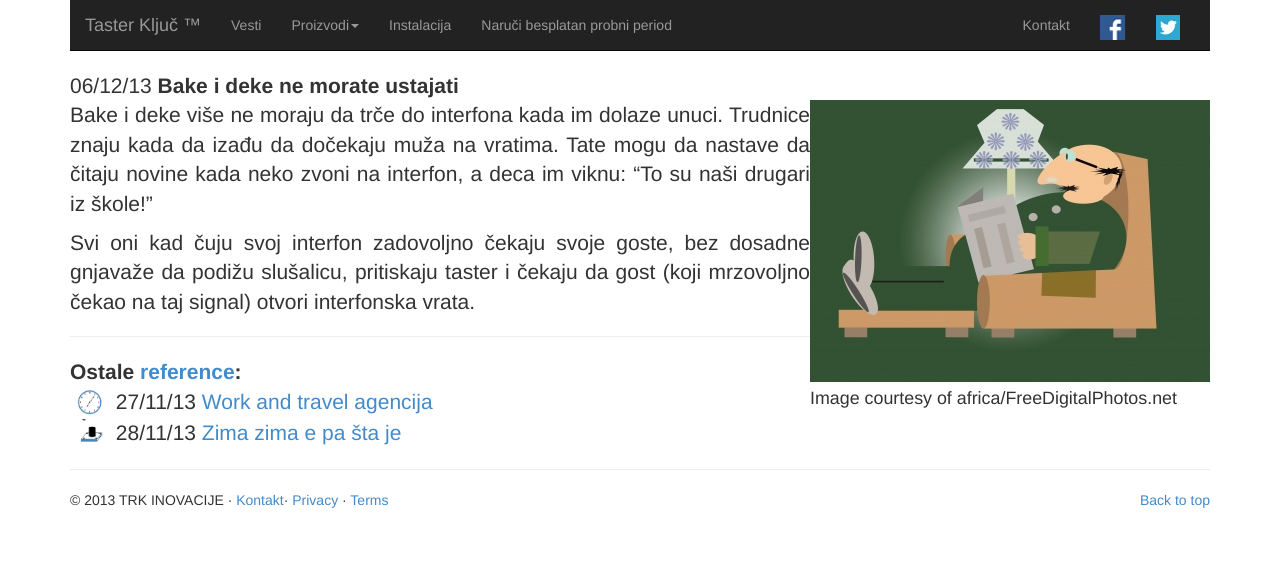
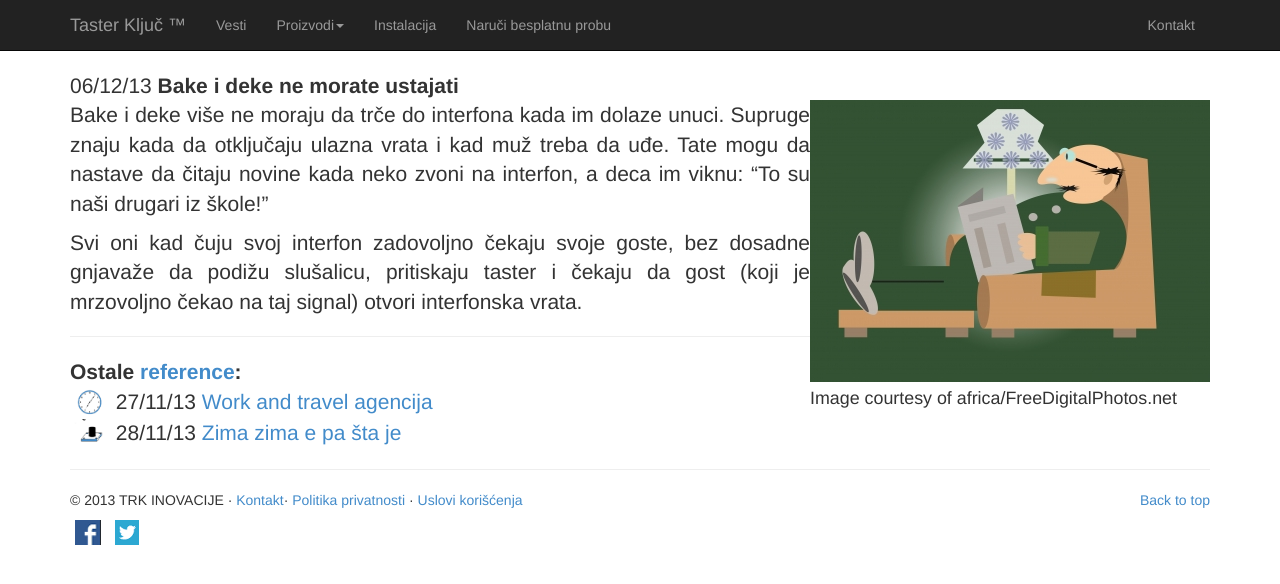
Before and after one commit to trkinovacije/tasterkljuc, a Jekyll site: the page built from _posts/2013-12-06-Bake-i-deke-ne-morate-ustajati.md, in a window 1280 px wide. Shown: the top 584 px of the page. Built offline with Jekyll 4.4.1, drawn with Linux system fonts in a browser that asks for light colours; Markdown is read by kramdown in place of the engine named in the settings.

Commit message:
remove facebok from top menu

```diff
--- a/_layouts/default.html
+++ b/_layouts/default.html
@@ -30,10 +30,7 @@
 <!-- NAVBAR
 ================================================== -->
   <body>
-    <div class="navbar-wrapper">
-      <div class="container">
-
-        <div class="navbar navbar-inverse navbar-static-top">
+        <header class="navbar navbar-inverse navbar-static-top">
           <div class="container">
             <div class="navbar-header">
               <button type="button" class="navbar-toggle" data-toggle="collapse" data-target=".navbar-collapse">
@@ -44,7 +41,7 @@
 	      <a class="navbar-brand" href="{{ site.url }}">{{ site.name }}</a>
             </div>
 
-            <div class="navbar-collapse collapse">
+            <nav class="navbar-collapse collapse">
               <ul class="nav navbar-nav">
                 <li><a href="/vesti">Vesti</a></li>
                 <li class="dropdown">
@@ -56,20 +53,15 @@
                   </ul>
                 </li>
 		<li><a href="/naruci/uputstvo-za-instalaciju">Instalacija</a></li>
-		<li><a href="/naruci">Naruči besplatan probni period</a></li>
+		<li><a class="" href="/naruci">Naruči besplatnu probu</a></li>
               </ul>
 
 	      <ul class="nav navbar-nav navbar-right">
                  <li><a href="/kontakt">Kontakt</a></li>
-		 <li> <a href="https://www.facebook.com/pages/Taster-Kljuc/1401921823386100"><img style="float:right" src="/assets/ico/fb.png" alt="facebook"></a></li>
-		 <li> <a href="https://twitter.com/tasterkljuc"><img style="float:right" src="/assets/ico/tw.png" alt="twitter"></a></li>
 	      </ul>
-            </div>
+            </nav>
           </div>
-        </div>
-
-      </div>
-    </div>
+        </header>
 
     <div class="container marketing">
     {% if page and page.css != "carousel" %}
@@ -87,7 +79,11 @@
       <!-- FOOTER -->
       <footer>
         <p class="pull-right"><a href="#">Back to top</a></p>
-        <p>&copy; 2013 TRK INOVACIJE &middot; <a href="/kontakt">Kontakt</a>&middot; <a href="#">Privacy</a> &middot; <a href="#">Terms</a></p>
+        <p>&copy; 2013 TRK INOVACIJE &middot; <a href="/kontakt">Kontakt</a>&middot; <a href="/kontakt/politika-privatnosti">Politika privatnosti</a> &middot; <a href="/kontakt/uslovi-koriscenja">Uslovi korišćenja</a></p>
+        <ul class="list-inline">
+ 		<li> <a href="https://www.facebook.com/pages/Taster-Kljuc/1401921823386100"><img  src="/assets/ico/fb.png" alt="facebook"></a></li>
+		 <li> <a href="https://twitter.com/tasterkljuc"><img src="/assets/ico/tw.png" alt="twitter"></a></li>
+	 </ul>
       </footer>
 
     </div><!-- /.container -->
--- a/_posts/2013-12-06-Bake-i-deke-ne-morate-ustajati.md
+++ b/_posts/2013-12-06-Bake-i-deke-ne-morate-ustajati.md
@@ -12,6 +12,6 @@ tags: mini-kljuc
 Image courtesy of africa/FreeDigitalPhotos.net
 </small>
 </div>
-Bake i deke više ne moraju da trče do interfona kada im dolaze unuci. Trudnice znaju kada da izađu da dočekaju muža na vratima. Tate mogu da nastave da čitaju novine kada neko zvoni na interfon, a deca im viknu: "To su naši drugari iz škole!"
+Bake i deke više ne moraju da trče do interfona kada im dolaze unuci. Supruge znaju kada da otključaju ulazna vrata i kad muž treba da uđe. Tate mogu da nastave da čitaju novine kada neko zvoni na interfon, a deca im viknu: "To su naši drugari iz škole!"
 
-Svi oni kad čuju svoj interfon zadovoljno čekaju svoje goste, bez dosadne gnjavaže da podižu slušalicu, pritiskaju taster i čekaju da gost (koji mrzovoljno čekao na taj signal) otvori interfonska vrata.
+Svi oni kad čuju svoj interfon zadovoljno čekaju svoje goste, bez dosadne gnjavaže da podižu slušalicu, pritiskaju taster i čekaju da gost (koji je mrzovoljno čekao na taj signal) otvori interfonska vrata.
```
Also changed, not shown: kontakt/politika-privatnosti/index.html (added, +9 -0 lines), kontakt/uslovi-koriscenja/index.html (added, +11 -0 lines).
